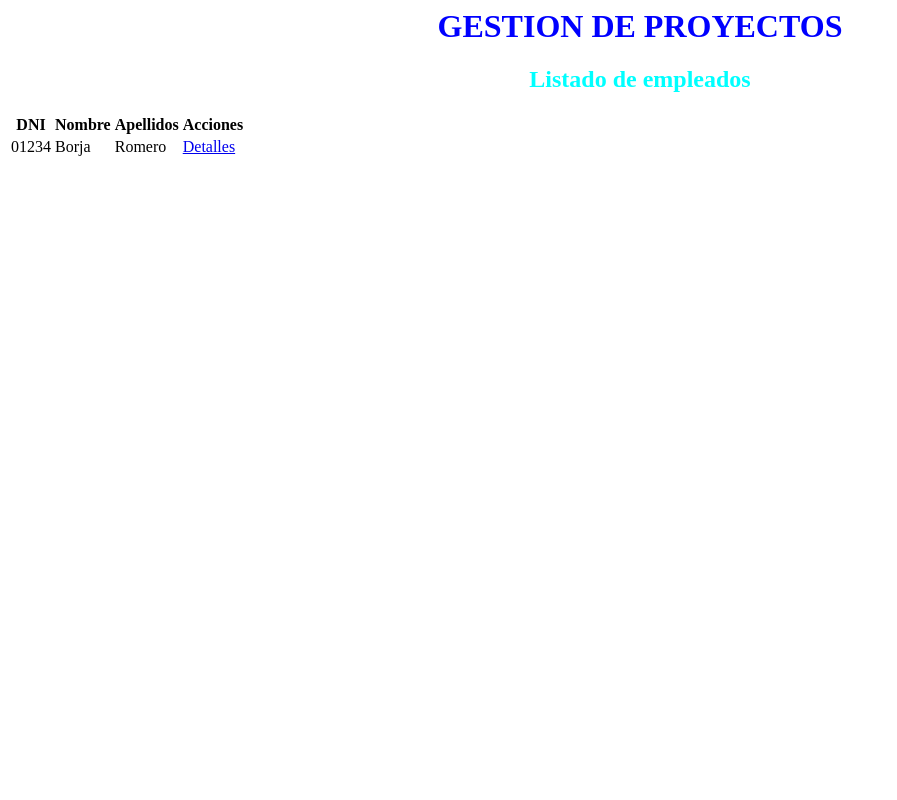
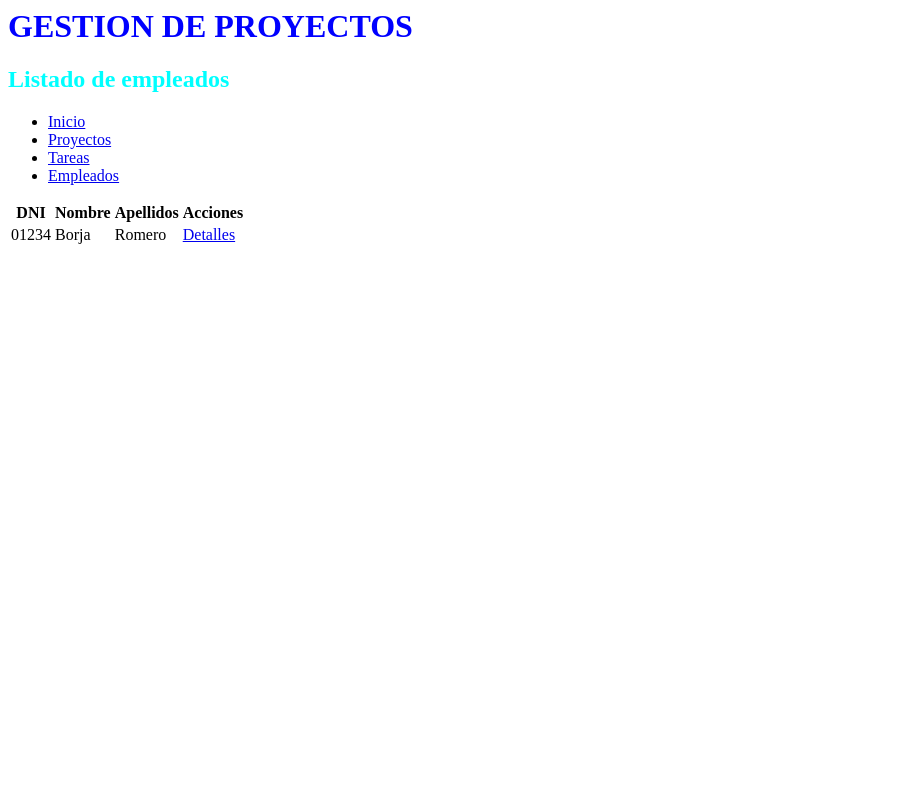
Before and after one commit to BorjaRomer/gestorProyectos, a Django app: page /appGestorProyectos/empleados/ in a window 1280 px wide. Shown: the whole page, without its empty margins (0-897 px from the left). Run offline with Django 3.2, Linux system fonts and the light colour scheme; data comes from the database, SQL or seed files in the repository.

Commit message:
Save de empleados

```diff
--- a/gestorProyectos/appGestorProyectos/static/CSS/estilos.css
+++ b/gestorProyectos/appGestorProyectos/static/CSS/estilos.css
@@ -1,7 +1,3 @@
-body {
-    text-align: center
-}
-
 h1 {
     color: blue;
 }
--- a/gestorProyectos/appGestorProyectos/templates/base.html
+++ b/gestorProyectos/appGestorProyectos/templates/base.html
@@ -1,15 +1,26 @@
 {% load static %}
 <html lang="en">
+
 <head>
     <meta charset="UTF-8">
     <title>IW Reto 3</title>
     <link rel="stylesheet" href="{% static 'css/estilos.css' %}">
 </head>
+
 <body>
     <header>
         <h1>GESTION DE PROYECTOS</h1>
         <h2>{{ titulo_pagina }}</h2>
+        <nav>
+            <ul>
+                <li><a href="{% url 'index' %}">Inicio</a></li>
+                <li><a href="{% url 'index' %}">Proyectos</a></li>
+                <li><a href="{% url 'index' %}">Tareas</a></li>
+                <li><a href="{% url 'empleado' %}">Empleados</a></li>
+            </ul>
+        </nav>
     </header>
     {% block contenido %} {% endblock %}
 </body>
+
 </html>
--- a/gestorProyectos/appGestorProyectos/views.py
+++ b/gestorProyectos/appGestorProyectos/views.py
@@ -82,6 +82,7 @@ class CrearEmpleadoView(View):
 
         return render(request, 'empleado_form.html', {'form': form})
 
+
 class EmpleadoDetailView(DetailView):
     model = Empleado
     template_name = 'empleado.html'
@@ -90,6 +91,7 @@ class EmpleadoDetailView(DetailView):
         context = super(EmpleadoDetailView, self).get_context_data(**kwargs)
         context['titulo_pagina'] = 'Detalle del empleado'
         return context
+
 
 class EmpleadoListView(ListView):
     model = Empleado
```
